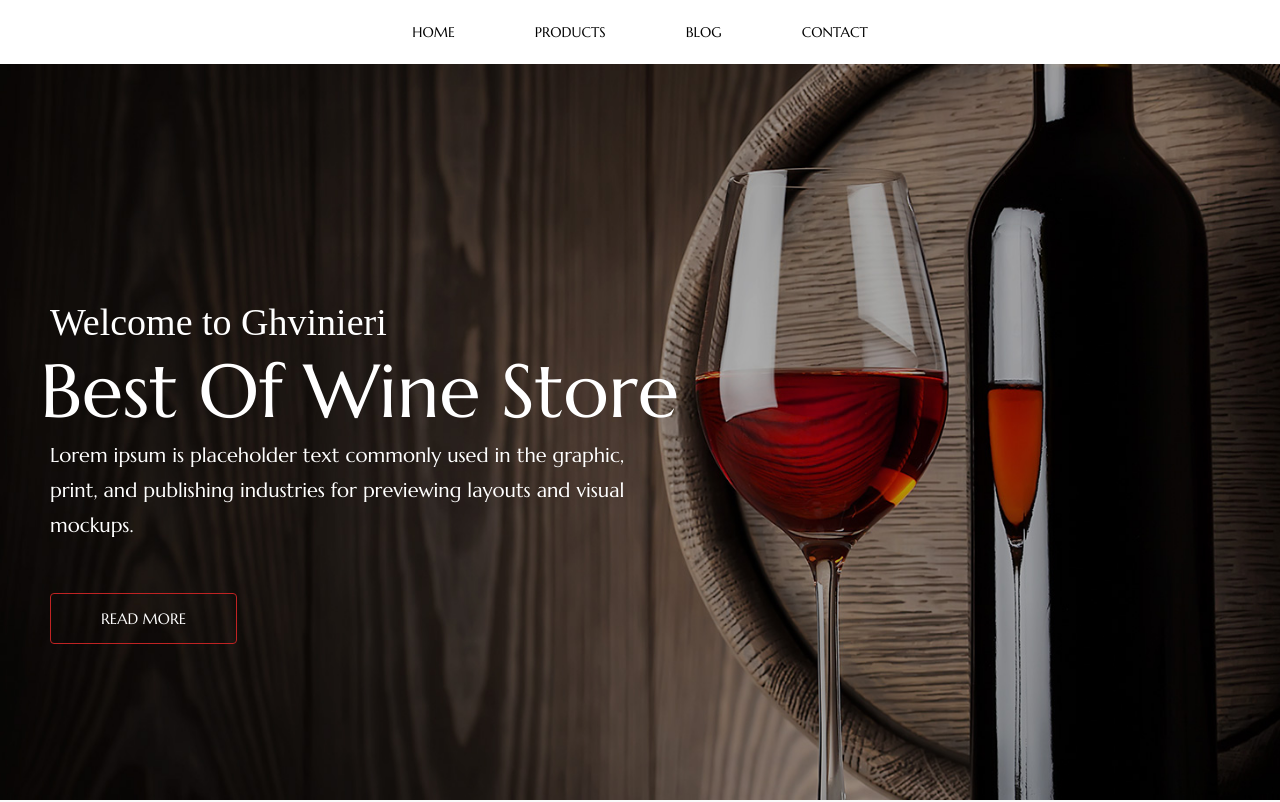
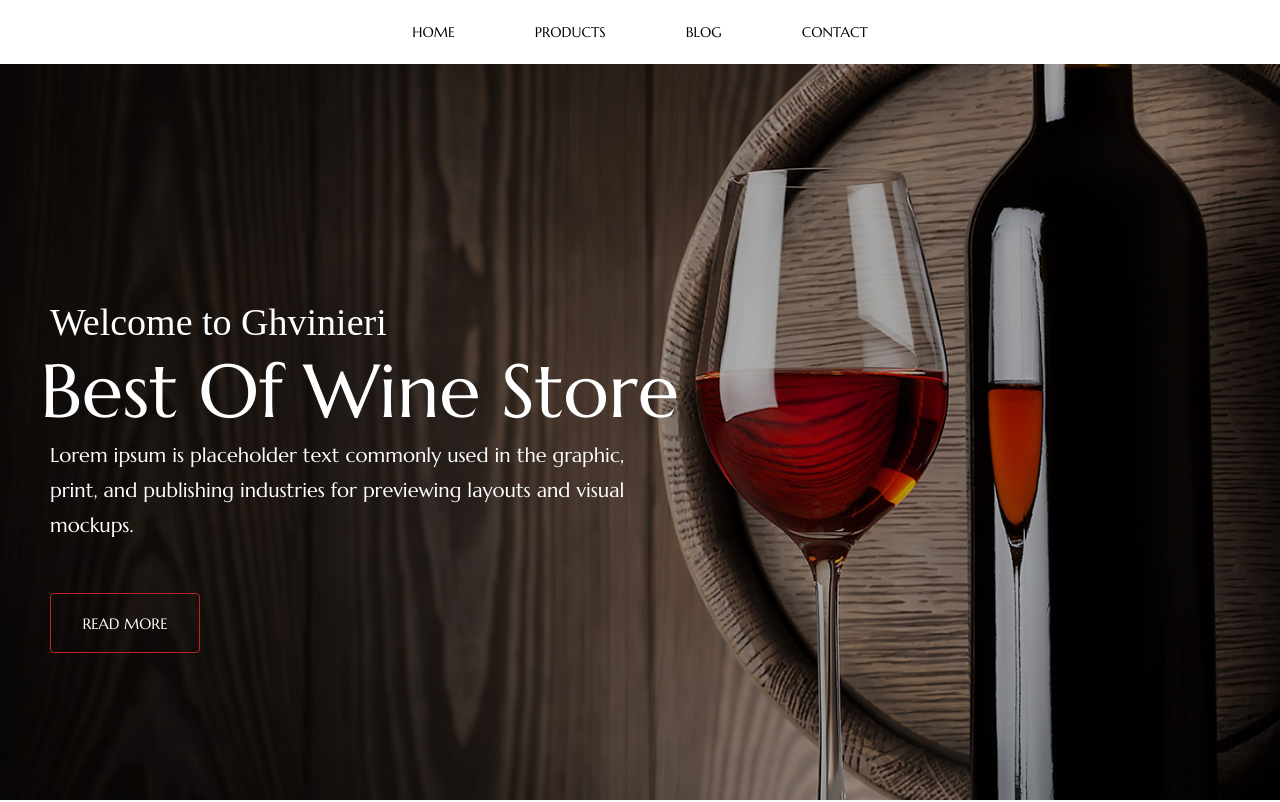
Before and after one commit to Tornike-Kiknadze/ghvinieri, a React (Create React App) app: page / in a window 1280 px wide. Shown: the top 802 px of the page. Built offline with nearby package versions, Linux system fonts and the light colour scheme; a web font is replaced by a local one.

Commit message:
section scroll on click

```diff
--- a/src/App.js
+++ b/src/App.js
@@ -1,25 +1,32 @@
-import React, { Component } from 'react';
+import React, { Component } from "react";
 
-import './App.css';
-import Welcome from './sections/welcome/welcome';
-import About from './sections/about/about';
-import Products from './sections/products/products';
-import Nav from './components/navigation/nav';
-import Special from './sections/special/special';
-import News from './sections/news/news';
-import Footer from './sections/footer/footer';
+import "./App.css";
+import Welcome from "./sections/welcome/welcome";
+import About from "./sections/about/about";
+import Products from "./sections/products/products";
+import Nav from "./components/navigation/nav";
+import Special from "./sections/special/special";
+import News from "./sections/news/news";
+import Footer from "./sections/footer/footer";
 
 class App extends Component {
+  constructor(props) {
+    super(props);
+    this.state = {
+      scrollToElement: React.createRef()
+    };
+  }
+
   render() {
     return (
       <div className="App">
         <Nav />
-        <Welcome />
-        <About />
+        <Welcome scrollToElement={this.state.scrollToElement} />
+        <About referance={this.state.scrollToElement} />
         <Products />
-        <Special/>
-        <News/>
-      <Footer/>
+        <Special />
+        <News />
+        <Footer />
       </div>
     );
   }
--- a/src/sections/about/about.js
+++ b/src/sections/about/about.js
@@ -1,28 +1,31 @@
-import React, { Component } from 'react';
+import React, { Component } from "react";
 
-import './about.css';
+import "./about.css";
 
 class About extends Component {
   render() {
     return (
-            <section className="about" id='about'>
+      <section className="about" ref={this.props.referance}>
         <div className="about-left">
-                    <img alt='' src={require("./assets/img/left.png")}></img>
+          <img alt="" src={require("./assets/img/left.png")} />
         </div>
         <div className="about-right">
-                    <p className='about-text'>About Ghvinieri</p>
+          <p className="about-text">About Ghvinieri</p>
           <h2>Welcome To Ghvinieri</h2>
-                    <p className='about-paragraph'>Lorem ipsum is placeholder text commonly used in the graphic, print, and publishing industries for previewing layouts and visual mockups.Lorem ipsum is placeholder text commonly used in the graphic, print, and publishing industries for previewing layouts and visual mockups.</p>
-                    <p className='gray'>Address:</p>
-                    <p className='about-paragraph'>Tbilisi, Georgia</p>
-                    <p className='gray'>Telephone:</p>
-                    <p className='about-paragraph'>+995 599 11 11 11
+          <p className="about-paragraph">
+            Lorem ipsum is placeholder text commonly used in the graphic, print,
+            and publishing industries for previewing layouts and visual
+            mockups.Lorem ipsum is placeholder text commonly used in the
+            graphic, print, and publishing industries for previewing layouts and
+            visual mockups.
           </p>
-                    <p className='gray'>We're Open</p>
-                    <p className='about-paragraph'>Mon-Sun: 9.00 - 20.00
-</p>
+          <p className="gray">Address:</p>
+          <p className="about-paragraph">Tbilisi, Georgia</p>
+          <p className="gray">Telephone:</p>
+          <p className="about-paragraph">+995 599 11 11 11</p>
+          <p className="gray">We're Open</p>
+          <p className="about-paragraph">Mon-Sun: 9.00 - 20.00</p>
         </div>
-
       </section>
     );
   }
--- a/src/sections/welcome/welcome.css
+++ b/src/sections/welcome/welcome.css
@@ -54,11 +54,28 @@
   font-size: 1.5rem;
   font-family: 'Marcellus', serif;
   overflow: hidden;
+  width:15rem;
+  height:6rem;
+  cursor: pointer;
+  outline: none;
+  transition: all ease-in-out .2s;
 }
 
+.button:active{
+  color: rgb(46, 21, 21);
+}
+ .button p{
+   width: 100%;
+   height: 100%;
+   position: absolute;
+   top:50%;
+   left: 50%;
+   transform: translate(-50%,-50%);
+   padding: 2rem;
+   z-index: 1;
+ }
 .button::before, .button::after{
   content: "";
-
   position: absolute;
   width: 50%;
   height: 100%;
@@ -68,6 +85,7 @@
   -o-transition: all 0.25s ease-in-out;
   transition: all 0.25s ease-in-out;
   background-color: rgb(192, 35, 35);
+  z-index: 0;
 }
 
 .button:after{
@@ -89,7 +107,7 @@
   display: block;
   position: relative;
   z-index: 1;
-  scroll-behavior: smooth;
+
 }
 .button a:active{
 
--- a/src/sections/welcome/welcome.js
+++ b/src/sections/welcome/welcome.js
@@ -1,43 +1,40 @@
-import React, { Component } from 'react';
+import React, { Component } from "react";
 
-
-import './welcome.css';
+import "./welcome.css";
 
 class Welcome extends Component {
-
+  constructor(props) {
+    super(props);
+  }
   componentDidMount() {
     const parallax = this.refs.parallax;
-        window.addEventListener("scroll", function () {
+    window.addEventListener("scroll", function() {
       let offset = window.pageYOffset;
-            parallax.style.backgroundPositionY = offset * .55 + 'px';
-
-            console.log(offset);
-
-        })
-
-
+      parallax.style.backgroundPositionY = offset * 0.55 + "px";
+    });
   }
 
+  scrollToRef = () => {
+    window.scrollTo({
+      top: this.props.scrollToElement.current.offsetTop,
+      left: 100,
+      behavior: "smooth"
+    });
+  };
+  render() {
+    return (
+      <section className="welcome" ref="parallax">
+        <p className="welcome-text">Welcome to Ghvinieri</p>
+        <h1>Best Of Wine Store</h1>
+        <p className="welcome-paragraph">
+          Lorem ipsum is placeholder text commonly used in the graphic, print,
+          and publishing industries for previewing layouts and visual mockups.
+        </p>
 
-
-    render() {
-
-
-        return (
-
-
-
-            <section className='welcome' ref='parallax'>
-
-                <p className='welcome-text'>Welcome to Ghvinieri</p>
-                <h1>Best Of Wine Store</h1>
-                <p className='welcome-paragraph'>Lorem ipsum is placeholder text commonly
-                 used in the graphic, print, and publishing industries for previewing
-                  layouts and visual mockups.</p>
-
-                 <button className='button' ref='hello'><a href="#about">read more</a></button>
+        <button className="button" onClick={this.scrollToRef}>
+         <p>read more</p>
+        </button>
       </section>
-
     );
   }
 }
```
Lines whose indentation alone changed are shown as unchanged.
